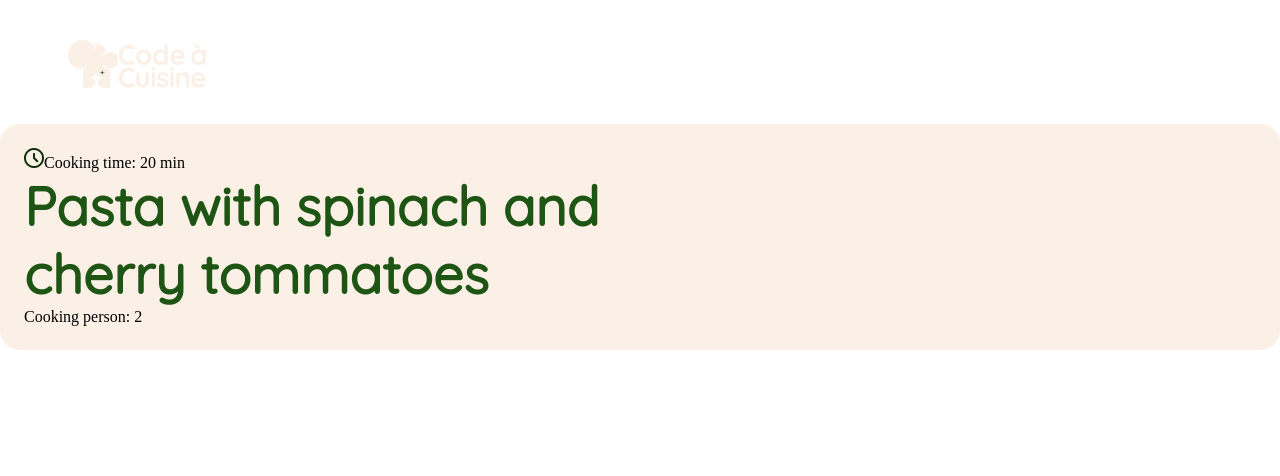
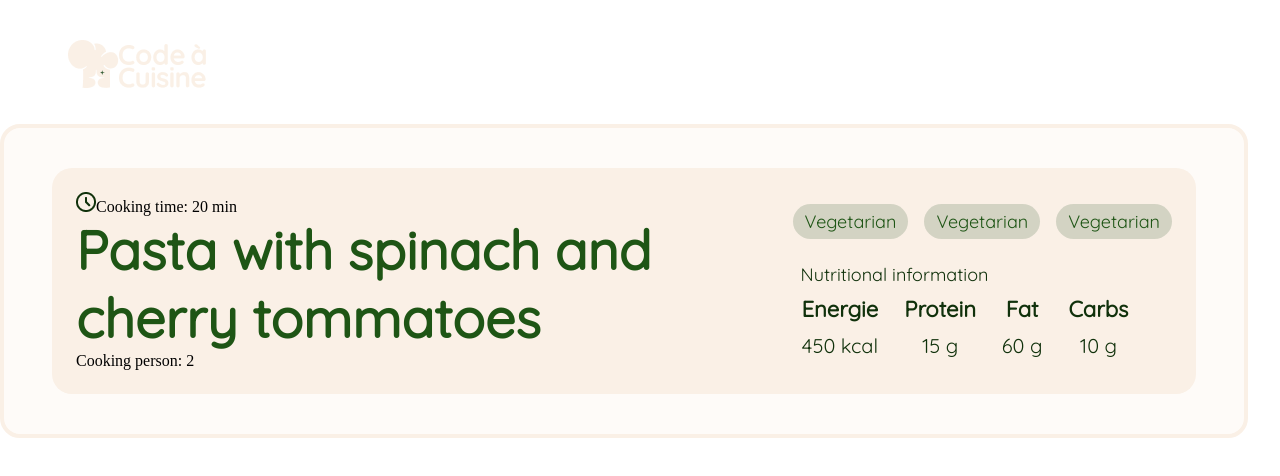
Before and after one commit to christopherHampel/ai-recipe-generator, an Angular app: page /recipe_detail in a window 1280 px wide. Shown: the top 476 px of the page. Built offline with nearby package versions, Linux system fonts and the light colour scheme.

Commit message:
continued working on reipe-detail

```diff
--- a/src/app/recipe-detail/recipe-detail.component.html
+++ b/src/app/recipe-detail/recipe-detail.component.html
@@ -14,8 +14,38 @@
         </div>
       </aside>
 
-      <aside class="nutritional-information"></aside>
+      <aside class="nutritional-information">
+        <div class="recipe-infos">
+          <div class="selected-btn">Vegetarian</div>
+          <div class="selected-btn">Vegetarian</div>
+          <div class="selected-btn">Vegetarian</div>
+        </div>
 
+        <div class="nutrial-informations">
+            <p>Nutritional information</p>
+            <table>
+                <tr>
+                    <td class="designation">Energie</td>
+                    <td>450 kcal</td>
+                </tr>
+                <tr>
+                    <td class="designation">Protein</td>
+                    <td>15 g</td>
+                </tr>
+                <tr>
+                    <td class="designation">Fat</td>
+                    <td>60 g</td>
+                </tr>
+                <tr>
+                    <td class="designation">Carbs</td>
+                    <td>10 g</td>
+                </tr>
+            </table>
+        </div>
+
+      </aside>
     </section>
+
+    <section class="directions"></section>
   </main>
 </section>
--- a/src/app/recipe-detail/recipe-detail.component.scss
+++ b/src/app/recipe-detail/recipe-detail.component.scss
@@ -1,13 +1,67 @@
-@use './../../mixins.scss' as *;
-@use './../../styles.scss' as *;
+@use "./../../mixins.scss" as *;
+@use "./../../styles.scss" as *;
+
+main {
+  padding: 40px 48px;
+  background-color: rgba($color: #faf0e6, $alpha: 0.3);
+  border-radius: 20px;
+  border: 4px solid var(--creamy);
+  width: 1248px;
+}
 
 .overview {
-    @include displayFlex(row, space-between, center, 0);
-    background-color: var(--creamy);
-    border-radius: 20px;
-    padding: 24px;
+  @include displayFlex(row, space-between, center, 0);
+  background-color: var(--creamy);
+  border-radius: 20px;
+  padding: 24px;
 }
 
 .main-information {
-    width: 619px;
+  width: 619px;
 }
+
+.recipe-infos {
+  @include displayFlex(row, center, center, 16px);
+
+  .selected-btn {
+    background-color: rgba($color: #396039, $alpha: 0.2);
+    padding: 6px 12px;
+    @include styleFont("Quicksand", 18px, 500);
+
+    &:hover {
+      background-color: rgba($color: #396039, $alpha: 0.2);
+      cursor: default;
+    }
+  }
+}
+
+.nutritional-information {
+  @include displayFlex(column, center, flex-start, 24px);
+}
+
+.nutrial-informations {
+  @include displayFlex(column, center, flex-start, 8px);
+  padding-left: 8px;
+
+  p {
+    @include styleFont('Quicksand', 18px, 500);
+    color: var(--green-dark);
+  }
+}
+
+table {
+  @include displayFlex(row, center, center, 24px);
+
+  tr {
+    @include displayFlex(column, center, center, 8px);
+
+    td {
+      @include styleFont("Quicksand", 20px, 500);
+      color: var(--green-dark);
+    }
+
+    .designation {
+      @include styleFont("Quicksand", 22px, 700);
+    }
+  }
+}
```
